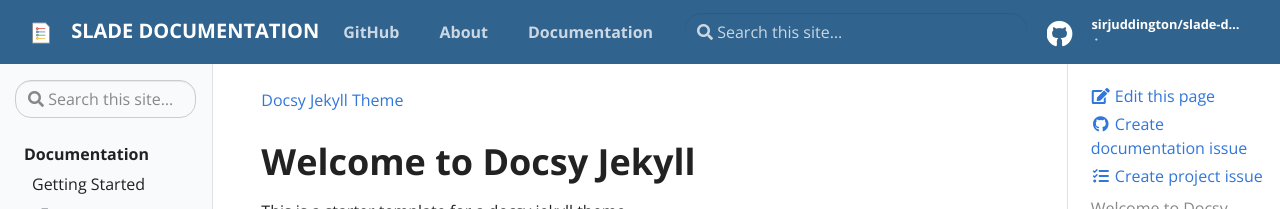
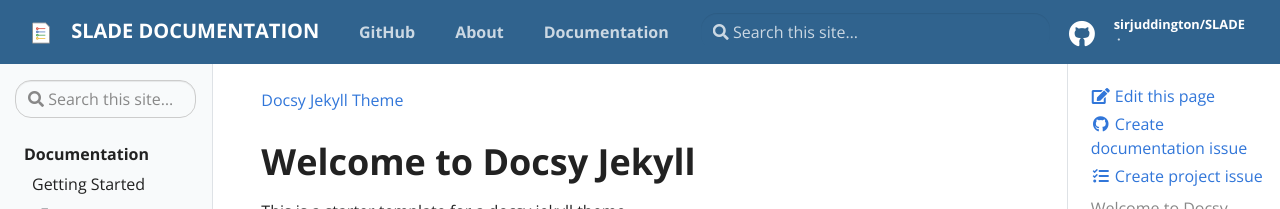
Before and after one commit to sirjuddington/slade-docs, a Jekyll site: the page built from pages/index.md, in a window 1280 px wide. Shown: the top 209 px of the page. Built offline with Jekyll 4.4.1, drawn with Linux system fonts in a browser that asks for light colours.

Commit message:
Update _config.yml

```diff
--- a/_config.yml
+++ b/_config.yml
@@ -27,9 +27,9 @@ baseurl: "/slade-docs" # the subpath of your site, e.g. /blog
 url: "https://sirjuddington.github.io" # the base hostname & protocol for your site
 
 # Social (First three Required)
-repo: "https://github.com/sirjuddington/slade-docs"
+repo: "https://github.com/sirjuddington/SLADE"
 github_user: "sirjuddington"
-github_repo: "slade-docs"
+github_repo: "SLADE"
 
 # Optional
 #twitter: -
```
